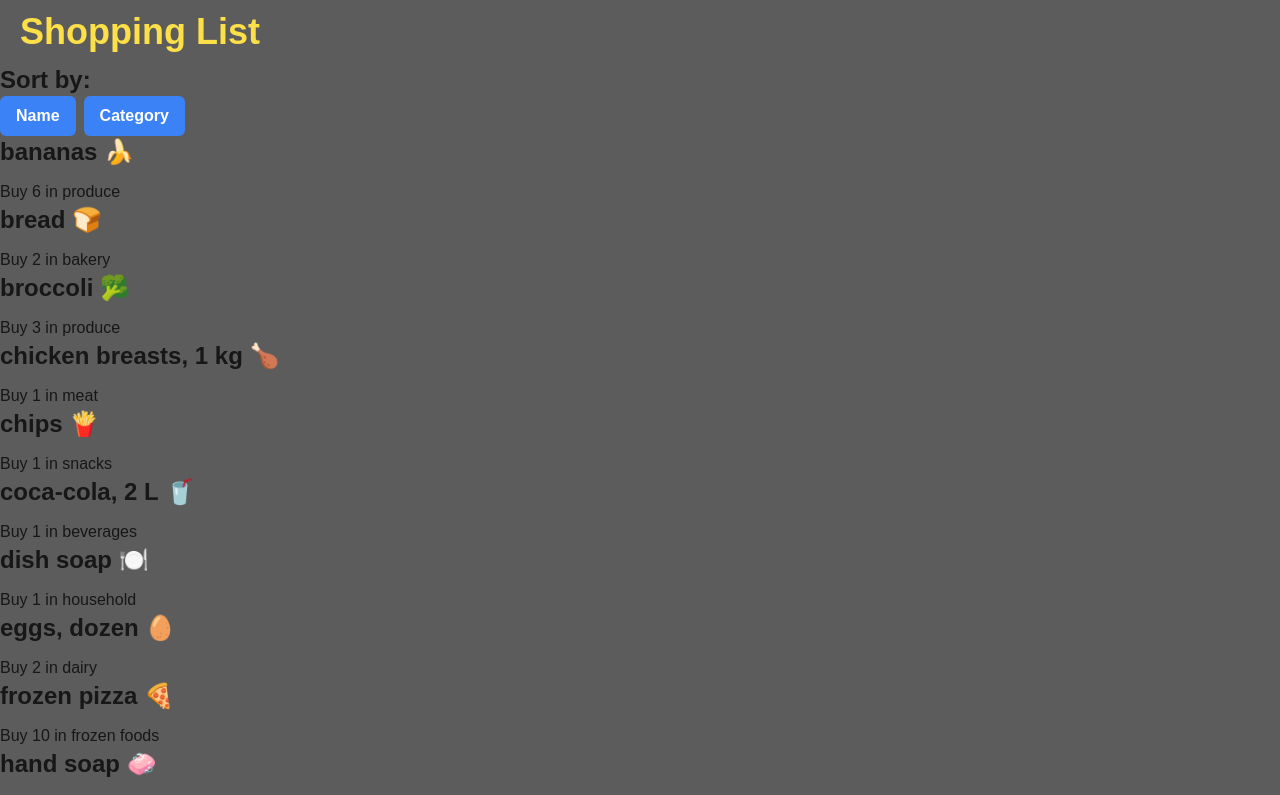
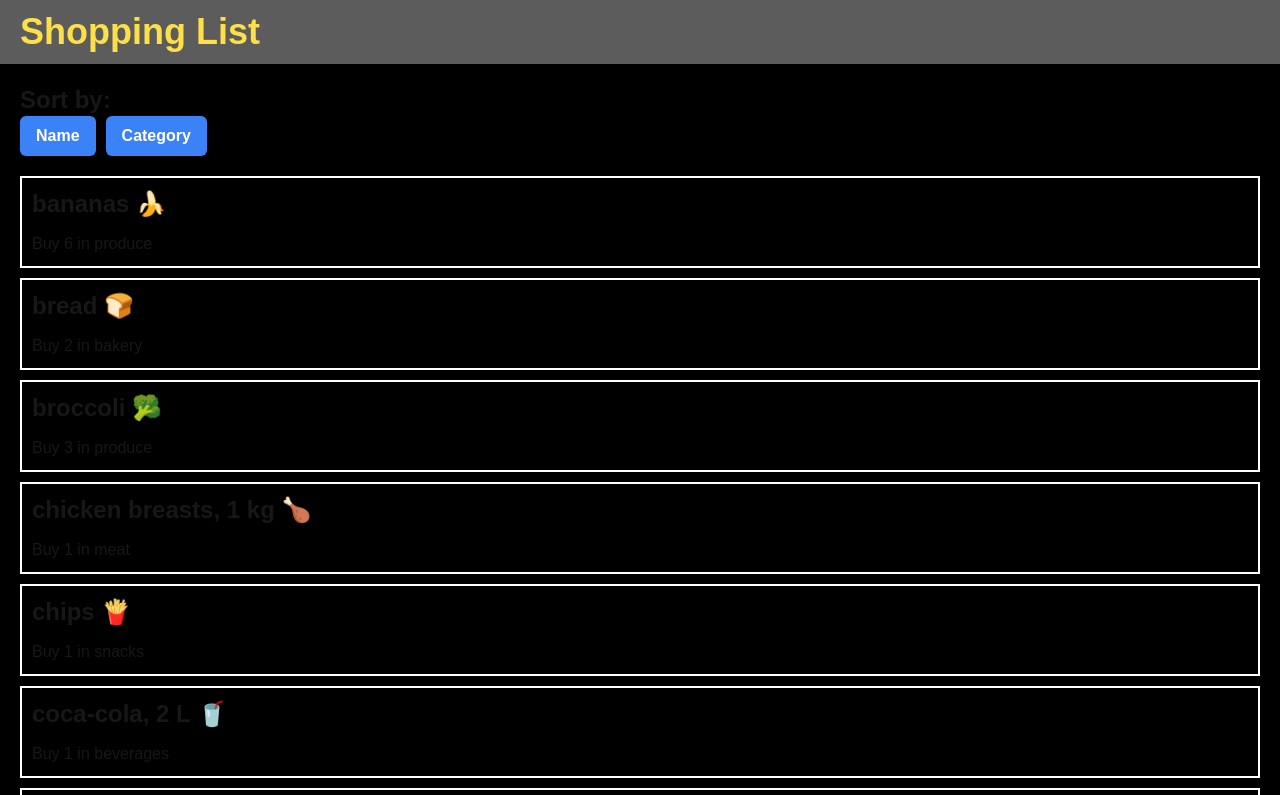
Before and after one commit to manminder11/cprg306-assignments, a Next.js app: page /week-6 in a window 1280 px wide. Shown: the top 795 px of the page. Built offline with nearby package versions, Linux system fonts and the light colour scheme.

Commit message:
more*****

```diff
--- a/app/week-6/item-list.js
+++ b/app/week-6/item-list.js
@@ -15,26 +15,29 @@ export default function ItemList() {
   }
 
   return (
-    <main>
-      <section>
+    <main style={{ backgroundColor: "black", padding: "20px" }}>
+      <section style={{ marginBottom: "20px" }}>
         <h2 className="font-extrabold text-2xl ">Sort by:</h2>
         <button
-          className="font-extrabold bg-blue-500 text-white hover:cursor-pointer py-2 px-4 rounded-md mr-2"
+          className="font-extrabold bg-blue-500 text-white hover:cursor-pointer py-2 px-4 rounded-md mr-2 hover:bg-blue-700"
           onClick={() => setSortBy("name")}
+          style={{ marginRight: "10px" }}
         >
           Name
         </button>
         <button
-          className="font-extrabold bg-blue-500 text-white py-2 px-4 rounded-md"
+          className="font-extrabold bg-blue-500 text-white py-2 px-4 rounded-md hover:bg-blue-700"
           onClick={() => setSortBy("category")}
         >
           Category
         </button>
       </section>
-      <ul>
+      <ul style={{ padding: "0", listStyleType: "none" }}>
         {sortedItems.map((item) => (
-          <li key={item.id}>
-            <Item {...item} />
+          <li key={item.id} style={{ marginBottom: "10px" }}>
+            <div style={{ border: "2px solid white", padding: "10px" }}>
+              <Item {...item} />
+            </div>
           </li>
         ))}
       </ul>
```
